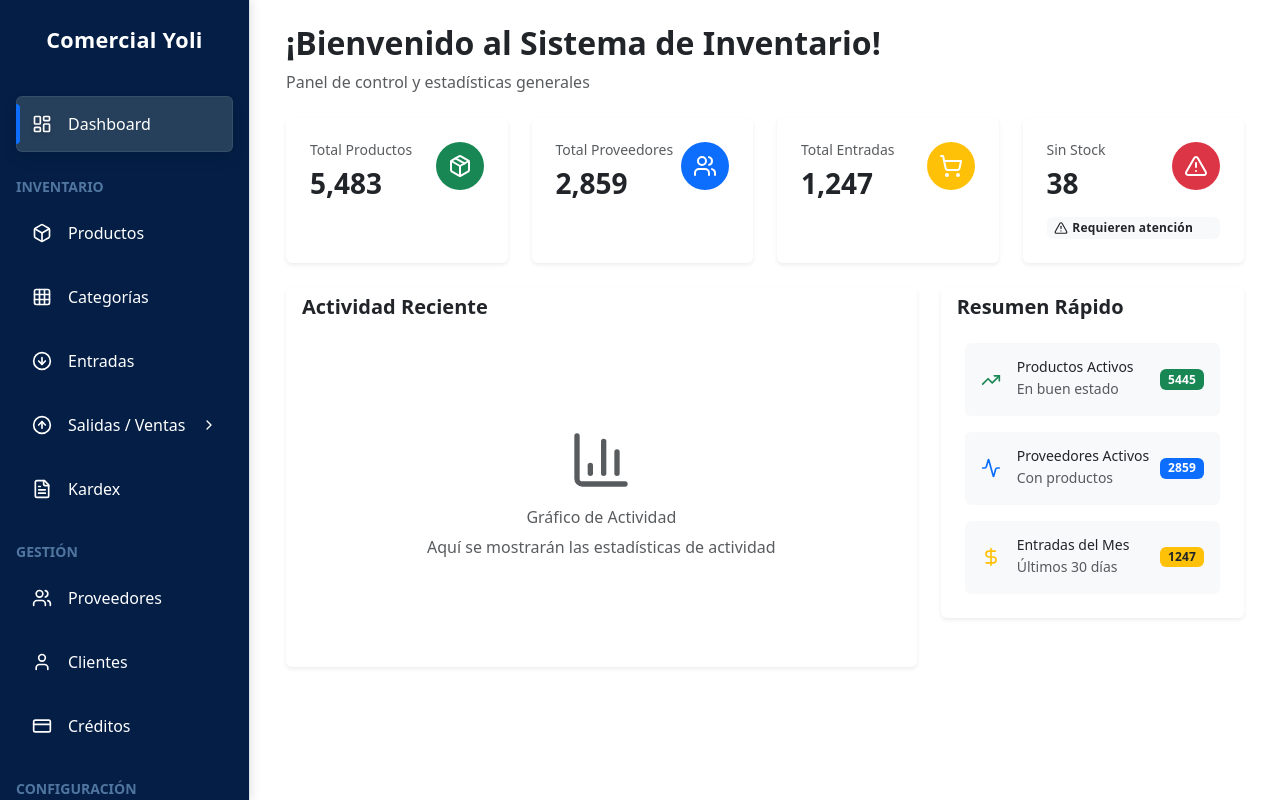
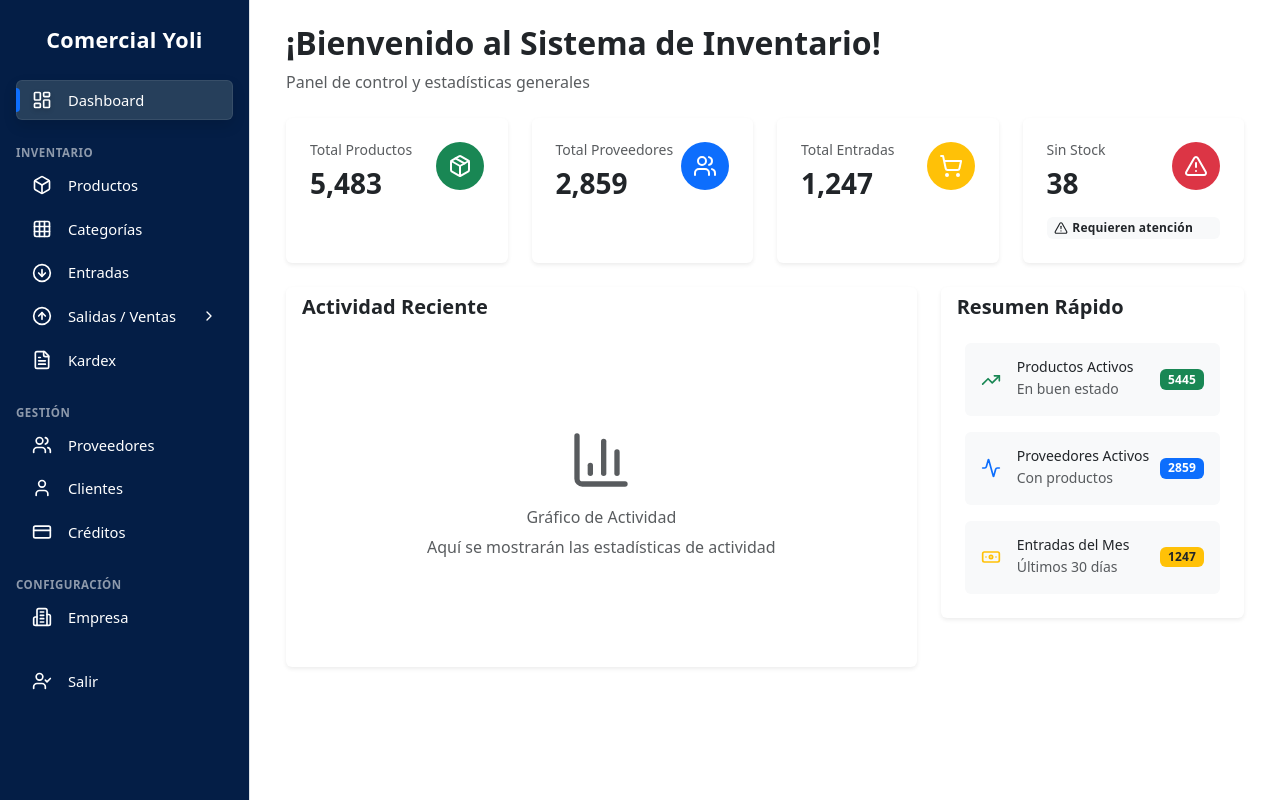
Before and after one commit to JhoaaVilca/sistema-inventario-frontend, a React (Vite) app: page / in a window 1280 px wide. Built offline with nearby package versions, Linux system fonts and the light colour scheme; sample sign-in values are in the browser's storage.

Commit message:
Actualizar íconos de DollarSign a Banknote en varios componentes; mejorar la presentación y consistencia visual en el módulo de Salidas y Dashboard.

```diff
--- a/src/modulos/Dashboard.jsx
+++ b/src/modulos/Dashboard.jsx
@@ -6,7 +6,7 @@ import {
     TrendingUp,
     AlertTriangle,
     Users,
-    DollarSign,
+    Banknote,
     BarChart3,
     Activity
 } from 'lucide-react';
@@ -173,7 +173,7 @@ function Dashboard() {
 
                                 <div className="d-flex align-items-center justify-content-between p-3 rounded bg-light">
                                     <div className="d-flex align-items-center">
-                                        <DollarSign size={20} className="me-3 text-warning" />
+                                        <Banknote size={20} className="me-3 text-warning" />
                                         <div>
                                             <h6 className="mb-0 small fw-medium text-dark">
                                                 Entradas del Mes
--- a/src/modulos/Layout.jsx
+++ b/src/modulos/Layout.jsx
@@ -5,8 +5,9 @@ import '../assets/bootstrap-olive.css';
 // Íconos Lucide
 import {
     Box, Users, ArrowDownCircle, ArrowUpCircle,
-    Menu, LayoutDashboard, Grid3X3, FileText, User, UserCheck
-    , CreditCard, Building2, Settings, DollarSign, ChevronDown, ChevronRight
+    Menu, LayoutDashboard, Grid3X3, FileText,
+    User, UserCheck, CreditCard, Building2, Banknote,
+    ChevronDown, ChevronRight
 } from 'lucide-react';
 
 function Layout({ children }) {
@@ -16,19 +17,15 @@ function Layout({ children }) {
     const location = useLocation();
     const navigate = useNavigate();
 
+    // Detectar pantallas pequeñas
     useEffect(() => {
-        const checkScreenSize = () => {
-            setIsMobile(window.innerWidth < 992);
-        };
-
+        const checkScreenSize = () => setIsMobile(window.innerWidth < 992);
         checkScreenSize();
         window.addEventListener('resize', checkScreenSize);
         return () => window.removeEventListener('resize', checkScreenSize);
     }, []);
 
-    const toggleSidebar = () => {
-        setSidebarOpen(!sidebarOpen);
-    };
+    const toggleSidebar = () => setSidebarOpen(!sidebarOpen);
 
     const handleLogout = () => {
         localStorage.removeItem('token');
@@ -37,167 +34,147 @@ function Layout({ children }) {
         navigate('/login', { replace: true });
     };
 
-    const routeTitles = {
-        '/': 'Dashboard',
-        '/productos': 'Productos',
-        '/categorias': 'Categorías',
-        '/entradas': 'Entradas',
-        '/salidas': 'Salidas / Ventas',
-        '/kardex': 'Kardex',
-        '/proveedores': 'Proveedores',
-        '/clientes': 'Clientes',
-        '/creditos': 'Créditos',
-        '/empresa': 'Configuración de Empresa'
-    };
-
-    const getModuleTitle = (pathname) => {
-        if (routeTitles[pathname]) return routeTitles[pathname];
-        const match = Object.keys(routeTitles).find(p => p !== '/' && pathname.startsWith(p + '/'));
-        return match ? routeTitles[match] : 'Módulo';
-    };
-
     return (
-        <div className="bg-light min-vh-100">
-            {/* Sidebar */}
-            <nav className="position-fixed h-100 border-end sidebar-olive text-white"
+        <div className="bg-light min-vh-100 d-flex">
+            {/* === SIDEBAR === */}
+            <nav
+                className={`position-fixed h-100 border-end sidebar-olive text-white`}
                 style={{
                     width: '250px',
-                    zIndex: 1040,
                     top: 0,
                     left: 0,
-                    transform: isMobile ? (sidebarOpen ? 'translateX(0)' : 'translateX(-100%)') : 'translateX(0)',
+                    transform: isMobile
+                        ? sidebarOpen
+                            ? 'translateX(0)'
+                            : 'translateX(-100%)'
+                        : 'translateX(0)',
                     transition: 'transform 0.3s ease-in-out',
-                    boxShadow: '2px 0 10px rgba(0,0,0,0.1)'
-                }}>
-
-                {/* Header del sidebar */}
-                <div className="p-4 border-0">
-                    <div className="text-white text-center mb-0 fw-bold" style={{ fontSize: '1.35rem', letterSpacing: '.3px' }}>
+                    zIndex: 1040,
+                }}
+            >
+                {/* Header */}
+                <div className="p-4 border-0 text-center">
+                    <div
+                        className="text-white fw-bold"
+                        style={{ fontSize: '1.35rem', letterSpacing: '.3px' }}
+                    >
                         Comercial Yoli
                     </div>
                 </div>
 
-                {/* Enlaces de navegación */}
-                <div className="p-3">
+                {/* === NAVIGATION === */}
+                <div className="px-3">
                     <ul className="nav flex-column">
 
                         {/* Dashboard */}
                         <li className="nav-item mb-2">
-                            <NavLink to="/" end className={({ isActive }) => `nav-link d-flex align-items-center p-3 rounded ${isActive ? 'active' : 'text-white'}`}
-                                onClick={() => setSidebarOpen(false)}>
+                            <NavLink
+                                to="/"
+                                end
+                                className={({ isActive }) =>
+                                    `nav-link d-flex align-items-center p-2 rounded ${isActive ? 'active' : 'text-white'
+                                    }`
+                                }
+                                onClick={() => setSidebarOpen(false)}
+                            >
                                 <LayoutDashboard size={20} className="me-3" />
                                 <span>Dashboard</span>
                             </NavLink>
                         </li>
 
-                        {/* Inventario */}
-                        <li className="mt-3 mb-2 text-uppercase small fw-bold section-title">Inventario</li>
-                        <li className="nav-item mb-2">
-                            <NavLink to="/productos" className={({ isActive }) => `nav-link d-flex align-items-center p-3 rounded ${isActive ? 'active' : 'text-white'}`}
-                                onClick={() => setSidebarOpen(false)}>
-                                <Box size={20} className="me-3" />
-                                <span>Productos</span>
+                        {/* === INVENTARIO === */}
+                        <li className="section-title mt-3 mb-1 text-uppercase small fw-bold">
+                            Inventario
+                        </li>
+                        <li className="nav-item mb-1">
+                            <NavLink to="/productos" className={({ isActive }) => `nav-link d-flex align-items-center p-2 rounded ${isActive ? 'active' : 'text-white'}`}>
+                                <Box size={20} className="me-3" /> <span>Productos</span>
                             </NavLink>
                         </li>
-                        <li className="nav-item mb-2">
-                            <NavLink to="/categorias" className={({ isActive }) => `nav-link d-flex align-items-center p-3 rounded ${isActive ? 'active' : 'text-white'}`}
-                                onClick={() => setSidebarOpen(false)}>
-                                <Grid3X3 size={20} className="me-3" />
-                                <span>Categorías</span>
+                        <li className="nav-item mb-1">
+                            <NavLink to="/categorias" className={({ isActive }) => `nav-link d-flex align-items-center p-2 rounded ${isActive ? 'active' : 'text-white'}`}>
+                                <Grid3X3 size={20} className="me-3" /> <span>Categorías</span>
                             </NavLink>
                         </li>
-                        <li className="nav-item mb-2">
-                            <NavLink to="/entradas" className={({ isActive }) => `nav-link d-flex align-items-center p-3 rounded ${isActive ? 'active' : 'text-white'}`}
-                                onClick={() => setSidebarOpen(false)}>
-                                <ArrowDownCircle size={20} className="me-3" />
-                                <span>Entradas</span>
+                        <li className="nav-item mb-1">
+                            <NavLink to="/entradas" className={({ isActive }) => `nav-link d-flex align-items-center p-2 rounded ${isActive ? 'active' : 'text-white'}`}>
+                                <ArrowDownCircle size={20} className="me-3" /> <span>Entradas</span>
                             </NavLink>
                         </li>
-                        {/* Salidas con submenú */}
-                        <li className="nav-item mb-2">
+
+                        {/* Submenú: Salidas / Ventas */}
+                        <li className="nav-item mb-1">
                             <button
-                                className="nav-link d-flex align-items-center p-3 rounded w-100 border-0 bg-transparent text-white"
+                                className="nav-link d-flex align-items-center p-2 rounded w-100 border-0 bg-transparent text-white"
                                 onClick={() => setSalidasSubmenuOpen(!salidasSubmenuOpen)}
-                                style={{ textAlign: 'left' }}
                             >
                                 <ArrowUpCircle size={20} className="me-3" />
                                 <span>Salidas / Ventas</span>
-                                {salidasSubmenuOpen ?
-                                    <ChevronDown size={16} className="ms-auto" /> :
+                                {salidasSubmenuOpen ? (
+                                    <ChevronDown size={16} className="ms-auto" />
+                                ) : (
                                     <ChevronRight size={16} className="ms-auto" />
-                                }
+                                )}
                             </button>
                             {salidasSubmenuOpen && (
-                                <ul className="nav flex-column ms-4 mt-2">
+                                <ul className="nav flex-column ms-4 mt-1">
                                     <li className="nav-item mb-1">
-                                        <NavLink
-                                            to="/salidas"
-                                            className={({ isActive }) => `nav-link d-flex align-items-center p-2 rounded small ${isActive ? 'active' : 'text-white'}`}
-                                            onClick={() => setSidebarOpen(false)}
-                                        >
-                                            <ArrowUpCircle size={16} className="me-2" />
-                                            <span>Registrar Venta</span>
+                                        <NavLink to="/salidas" className={({ isActive }) => `nav-link d-flex align-items-center p-2 rounded small ${isActive ? 'active' : 'text-white'}`}>
+                                            <ArrowUpCircle size={16} className="me-2" /> Registrar Venta
                                         </NavLink>
                                     </li>
                                     <li className="nav-item mb-1">
-                                        <NavLink
-                                            to="/salidas/caja"
-                                            className={({ isActive }) => `nav-link d-flex align-items-center p-2 rounded small ${isActive ? 'active' : 'text-white'}`}
-                                            onClick={() => setSidebarOpen(false)}
-                                        >
-                                            <DollarSign size={16} className="me-2" />
-                                            <span>Caja del Día</span>
+                                        <NavLink to="/salidas/caja" className={({ isActive }) => `nav-link d-flex align-items-center p-2 rounded small ${isActive ? 'active' : 'text-white'}`}>
+                                            <Banknote size={16} className="me-2" /> Caja del Día
                                         </NavLink>
                                     </li>
                                 </ul>
                             )}
                         </li>
+
                         <li className="nav-item mb-2">
-                            <NavLink to="/kardex" className={({ isActive }) => `nav-link d-flex align-items-center p-3 rounded ${isActive ? 'active' : 'text-white'}`}
-                                onClick={() => setSidebarOpen(false)}>
-                                <FileText size={20} className="me-3" />
-                                <span>Kardex</span>
+                            <NavLink to="/kardex" className={({ isActive }) => `nav-link d-flex align-items-center p-2 rounded ${isActive ? 'active' : 'text-white'}`}>
+                                <FileText size={20} className="me-3" /> <span>Kardex</span>
                             </NavLink>
                         </li>
 
-                        {/* Gestión */}
-                        <li className="mt-3 mb-2 text-uppercase small fw-bold section-title">Gestión</li>
-                        <li className="nav-item mb-2">
-                            <NavLink to="/proveedores" className={({ isActive }) => `nav-link d-flex align-items-center p-3 rounded ${isActive ? 'active' : 'text-white'}`}
-                                onClick={() => setSidebarOpen(false)}>
-                                <Users size={20} className="me-3" />
-                                <span>Proveedores</span>
+                        {/* === GESTIÓN === */}
+                        <li className="section-title mt-3 mb-1 text-uppercase small fw-bold">
+                            Gestión
+                        </li>
+                        <li className="nav-item mb-1">
+                            <NavLink to="/proveedores" className={({ isActive }) => `nav-link d-flex align-items-center p-2 rounded ${isActive ? 'active' : 'text-white'}`}>
+                                <Users size={20} className="me-3" /> <span>Proveedores</span>
+                            </NavLink>
+                        </li>
+                        <li className="nav-item mb-1">
+                            <NavLink to="/clientes" className={({ isActive }) => `nav-link d-flex align-items-center p-2 rounded ${isActive ? 'active' : 'text-white'}`}>
+                                <User size={20} className="me-3" /> <span>Clientes</span>
                             </NavLink>
                         </li>
                         <li className="nav-item mb-2">
-                            <NavLink to="/clientes" className={({ isActive }) => `nav-link d-flex align-items-center p-3 rounded ${isActive ? 'active' : 'text-white'}`}
-                                onClick={() => setSidebarOpen(false)}>
-                                <User size={20} className="me-3" />
-                                <span>Clientes</span>
-                            </NavLink>
-                        </li>
-                        <li className="nav-item mb-2">
-                            <NavLink to="/creditos" className={({ isActive }) => `nav-link d-flex align-items-center p-3 rounded ${isActive ? 'active' : 'text-white'}`}
-                                onClick={() => setSidebarOpen(false)}>
-                                <CreditCard size={20} className="me-3" />
-                                <span>Créditos</span>
+                            <NavLink to="/creditos" className={({ isActive }) => `nav-link d-flex align-items-center p-2 rounded ${isActive ? 'active' : 'text-white'}`}>
+                                <CreditCard size={20} className="me-3" /> <span>Créditos</span>
                             </NavLink>
                         </li>
 
-                        {/* Configuración */}
-                        <li className="mt-3 mb-2 text-uppercase small fw-bold section-title">Configuración</li>
+                        {/* === CONFIGURACIÓN === */}
+                        <li className="section-title mt-3 mb-1 text-uppercase small fw-bold">
+                            Configuración
+                        </li>
                         <li className="nav-item mb-2">
-                            <NavLink to="/empresa" className={({ isActive }) => `nav-link d-flex align-items-center p-3 rounded ${isActive ? 'active' : 'text-white'}`}
-                                onClick={() => setSidebarOpen(false)}>
-                                <Building2 size={20} className="me-3" />
-                                <span>Empresa</span>
+                            <NavLink to="/empresa" className={({ isActive }) => `nav-link d-flex align-items-center p-2 rounded ${isActive ? 'active' : 'text-white'}`}>
+                                <Building2 size={20} className="me-3" /> <span>Empresa</span>
                             </NavLink>
                         </li>
 
-                        {/* Salir */}
+                        {/* === SALIR === */}
                         <li className="nav-item mt-3">
-                            <button type="button" className="nav-link d-flex align-items-center p-3 rounded text-white w-100 text-start"
-                                onClick={handleLogout}>
+                            <button
+                                type="button"
+                                className="nav-link d-flex align-items-center p-2 rounded text-white w-100 text-start border-0 bg-transparent"
+                                onClick={handleLogout}
+                            >
                                 <UserCheck size={20} className="me-3" />
                                 <span>Salir</span>
                             </button>
@@ -206,7 +183,7 @@ function Layout({ children }) {
                 </div>
             </nav>
 
-            {/* Overlay para cerrar sidebar en móviles */}
+            {/* === OVERLAY MÓVIL === */}
             {sidebarOpen && isMobile && (
                 <div
                     className="position-fixed d-lg-none"
@@ -216,34 +193,37 @@ function Layout({ children }) {
                         width: '100vw',
                         height: '100vh',
                         backgroundColor: 'rgba(0,0,0,0.5)',
-                        zIndex: 1035
+                        zIndex: 1035,
                     }}
                     onClick={toggleSidebar}
                 ></div>
             )}
 
-            {/* Contenido principal */}
-            <div className="bg-white min-vh-100" style={{ marginLeft: isMobile ? '0' : '250px', position: 'relative' }}>
-                {/* Topbar solo en móviles */}
+            {/* === CONTENIDO PRINCIPAL === */}
+            <div
+                className="bg-white min-vh-100 flex-grow-1"
+                style={{ marginLeft: isMobile ? '0' : '250px', position: 'relative' }}
+            >
                 {isMobile && (
-                    <nav className="navbar navbar-dark navbar-olive fixed-top border-0" style={{ zIndex: 1030 }}>
+                    <nav
+                        className="navbar navbar-dark navbar-olive fixed-top border-0"
+                        style={{ zIndex: 1030 }}
+                    >
                         <div className="container-fluid">
-                            <button className="btn btn-link me-2 text-white-75 text-decoration-none" onClick={toggleSidebar} aria-label="Abrir menú">
+                            <button
+                                className="btn btn-link me-2 text-white-75 text-decoration-none"
+                                onClick={toggleSidebar}
+                            >
                                 <Menu size={22} />
                             </button>
                             <span className="navbar-brand mb-0 fw-bold">Comercial Yoli</span>
-                            <div className="ms-auto"></div>
                         </div>
                     </nav>
                 )}
 
-                {/* Espaciador bajo topbar móvil */}
-                {isMobile && (<div style={{ height: '56px' }}></div>)}
+                {isMobile && <div style={{ height: '56px' }}></div>}
 
-                {/* Contenido */}
-                <div className="container-fluid p-4">
-                    {children}
-                </div>
+                <div className="container-fluid p-4">{children}</div>
             </div>
         </div>
     );
--- a/src/modulos/Salidas/CajaDelDia.jsx
+++ b/src/modulos/Salidas/CajaDelDia.jsx
@@ -1,7 +1,7 @@
 import { useState, useEffect } from 'react';
 import { Card, Button, Table, Badge, Alert, Modal, Form, Row, Col, Spinner, Toast, ToastContainer } from 'react-bootstrap';
 import {
-    DollarSign,
+    Banknote,
     Plus,
     Minus,
     Eye,
@@ -320,7 +320,7 @@ const CajaDelDia = () => {
                                 <Row>
                                     <Col md={3}>
                                         <div className="text-center p-3 rounded bg-light">
-                                            <DollarSign size={24} className="text-primary mb-2" />
+                                            <Banknote size={24} className="text-primary mb-2" />
                                             <h6 className="mb-1 small text-muted">Apertura</h6>
                                             <h5 className="mb-0 fw-bold">{formatearMonto(caja.montoApertura)}</h5>
                                         </div>
@@ -341,7 +341,7 @@ const CajaDelDia = () => {
                                     </Col>
                                     <Col md={3}>
                                         <div className="text-center p-3 rounded bg-light">
-                                            <DollarSign size={24} className="text-primary mb-2" />
+                                            <Banknote size={24} className="text-primary mb-2" />
                                             <h6 className="mb-1 small text-muted">Saldo Actual</h6>
                                             <h5 className="mb-0 fw-bold text-primary">{formatearMonto(caja.saldoActual)}</h5>
                                         </div>
--- a/src/modulos/productos/ListarProductos.jsx
+++ b/src/modulos/productos/ListarProductos.jsx
@@ -1,6 +1,6 @@
 import { useEffect, useState, useRef } from "react";
 import { Table, Button, InputGroup, FormControl, Alert, Toast, ToastContainer } from "react-bootstrap";
-import { Edit, Trash2, Search, X, Package, Plus, AlertTriangle, Clock, DollarSign, Filter, Eye } from "lucide-react";
+import { Edit, Trash2, Search, X, Package, Plus, AlertTriangle, Clock, Filter, Eye } from "lucide-react";
 import Paginador from "../common/Paginador";
 import LotesModal from "./LotesModal";
 import AgregarProducto from "./AgregarProductos";
```
Also changed, not shown: src/modulos/Salidas/ListarSalidas.jsx (+19 -6 lines), src/assets/bootstrap-olive.css.
